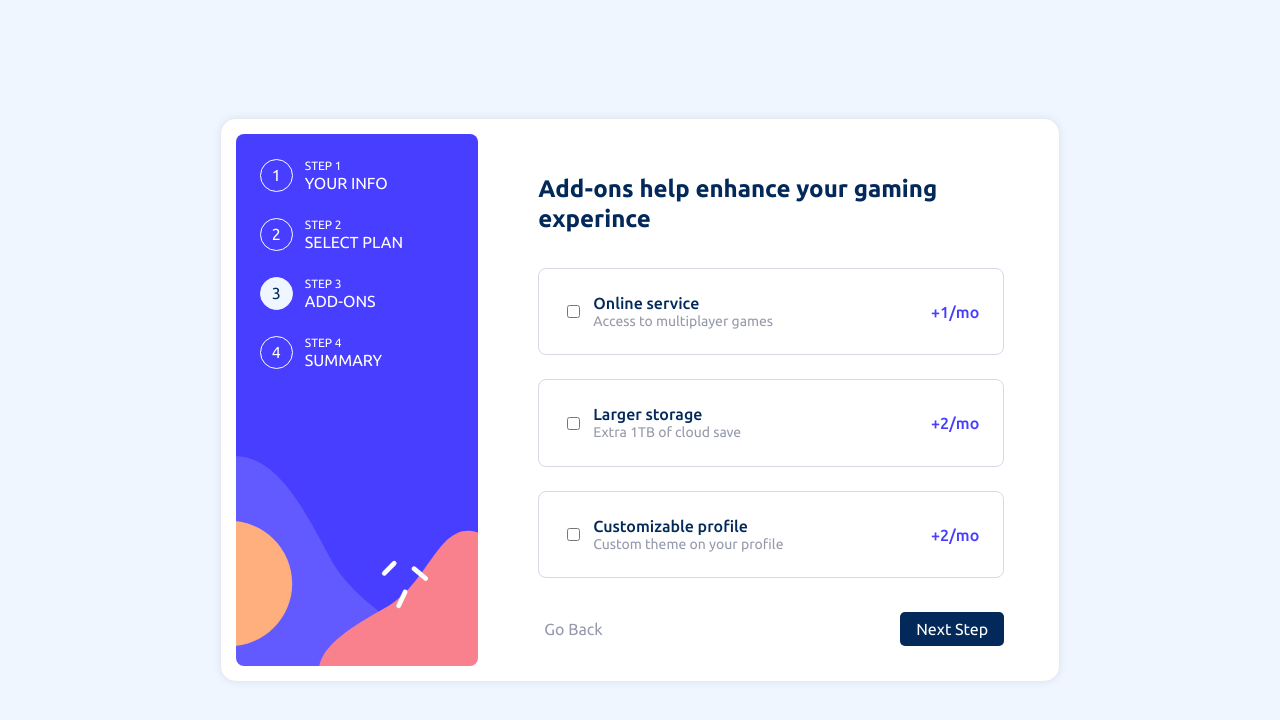
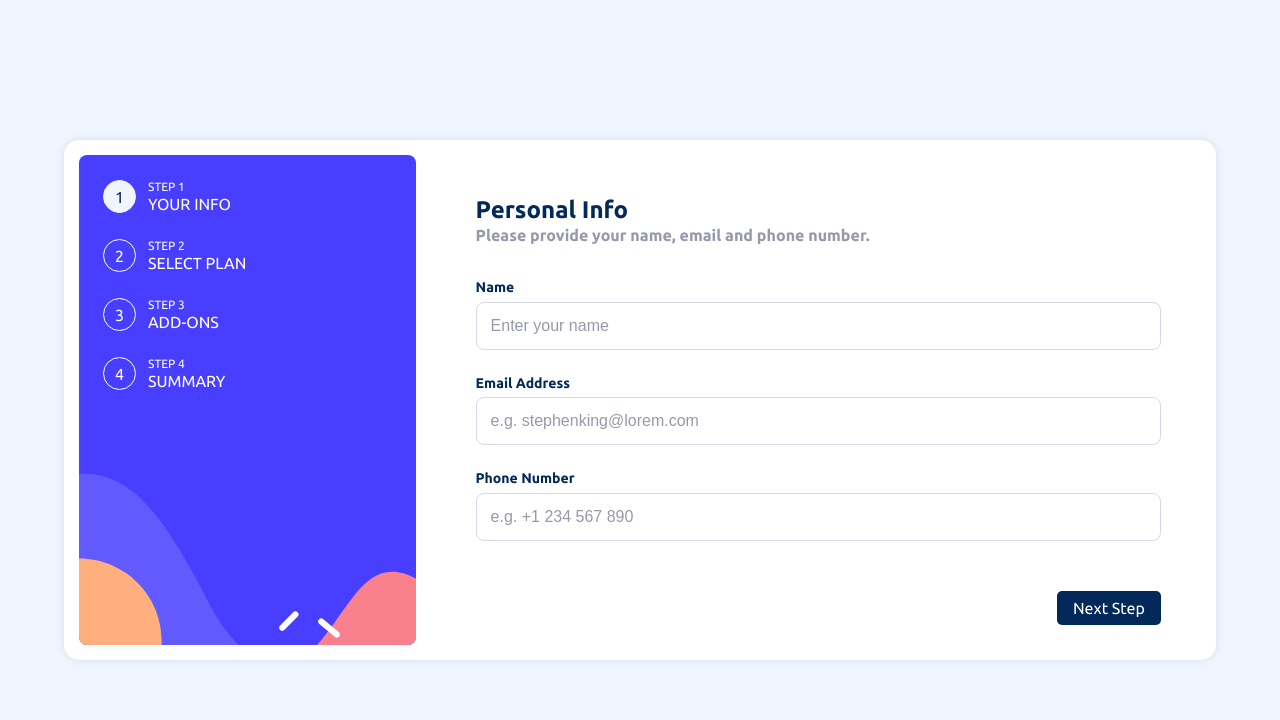
Before and after one commit to kadir-akar/multi-step-form, a React (Vite) app: page / in a window 1280 px wide. Shown: the top 720 px of the page. Built offline with nearby package versions, Linux system fonts and the light colour scheme.

Commit message:
collect form data

```diff
--- a/src/components/multi-step-form/index.jsx
+++ b/src/components/multi-step-form/index.jsx
@@ -39,12 +39,34 @@ const Steps = {
 };
 
 const MultiStepForm = () => {
-  const [activeStep, setActiveStep] = useState("step3");
+  const [formData, setFormData] = useState({
+    step1: {},
+    step2: {},
+    step3: {},
+  });
+  const [activeStep, setActiveStep] = useState("step1");
   const ActiveStep = Steps[activeStep].component;
+
+  const handleStepSubmit = (stepId, nextStepId, stepData) => {
+    setFormData({
+      ...formData,
+      [stepId]: stepData,
+    });
+    setActiveStep(nextStepId);
+  };
+  const handleBack = () => {
+    const currentStepNumber = Number(activeStep.slice(-1));
+    setActiveStep(`step${currentStepNumber - 1}`);
+  };
   return (
     <S.MultiStepForm>
       <Sidebar activeStep={activeStep} />
-      <ActiveStep {...Steps[activeStep]} />
+      <ActiveStep
+        {...Steps[activeStep]}
+        onStepSubmit={handleStepSubmit}
+        formData={formData}
+        onBack={handleBack}
+      />
     </S.MultiStepForm>
   );
 };
--- a/src/components/multi-step-form/styled.jsx
+++ b/src/components/multi-step-form/styled.jsx
@@ -7,6 +7,6 @@ export const MultiStepForm = styled.div`
   background-color: var(--white);
   border-radius: 15px;
   min-height: 65vh;
-  min-width: 60vw;
+  min-width: 90vw;
   box-shadow: 0 0 10px 0 rgba(0, 0, 0, 0.1);
 `;
--- a/src/components/step-1/index.jsx
+++ b/src/components/step-1/index.jsx
@@ -4,16 +4,26 @@ import FormsJSON from "../../form.json";
 
 import * as S from "./styled";
 
-const { step1 } = FormsJSON;
-const hasError = false;
-const Step1 = (props) => {
+const Step1 = ({ onStepSubmit, formData, ...props }) => {
+  const { step1 } = FormsJSON;
+  const hasError = false;
+
+  const onSubmit = (e) => {
+    e.preventDefault();
+
+    const formData = new FormData(e.target);
+    const formProperties = Object.fromEntries(formData.entries());
+
+    onStepSubmit("step1", "step2", formProperties);
+  };
   return (
-    <Step {...props}>
+    <Step {...props} handleSubmit={onSubmit}>
       <S.Step1>
         {step1.map((item) => (
           <S.FormItem key={item.id} hasError={hasError}>
             <S.Label htmlFor={item.id}>{item.label}</S.Label>
             <S.Input
+              defaultValue={formData.step1[item.id]}
               name={item.id}
               type={item.type}
               placeholder={item.placeholder}
--- a/src/components/step-2/index.jsx
+++ b/src/components/step-2/index.jsx
@@ -10,9 +10,11 @@ import { Icons, defaultPlan, defaultBillingType } from "./constants";
 
 const { step2 } = FormJSON;
 
-const Step2 = (props) => {
-  const [plan, setPlan] = useState(defaultPlan);
-  const [billigType, setBillingType] = useState(defaultBillingType);
+const Step2 = ({ onStepSubmit, formData, ...props }) => {
+  const [plan, setPlan] = useState(formData.step2.plan ?? defaultPlan);
+  const [billingType, setBillingType] = useState(
+    formData.step2.billingType ?? defaultBillingType
+  );
 
   const changePlan = (newPlan) => {
     setPlan(newPlan);
@@ -21,12 +23,18 @@ const Step2 = (props) => {
   const changeBilling = (newBillingType) => {
     setBillingType(newBillingType);
   };
+  const onSubmit = (e) => {
+    onStepSubmit("step2", "step3", {
+      billingType,
+      plan,
+    });
+  };
 
   return (
-    <Step {...props}>
+    <Step {...props} handleSubmit={onSubmit}>
       <S.Step2>
         <S.RadioGroup>
-          {step2[billigType].map((item) => (
+          {step2[billingType].map((item) => (
             <S.RadioLabel key={item.id} isSelected={item.id === plan}>
               <S.RadioInput
                 name="plan-type"
@@ -36,7 +44,7 @@ const Step2 = (props) => {
               <S.Icon src={Icons[item.id]} />
               <S.Title>{item.title}</S.Title>
               <S.Subtitle>{item.price}</S.Subtitle>
-              {billigType === "yearly" && (
+              {billingType === "yearly" && (
                 <S.Description>{item.description}</S.Description>
               )}
             </S.RadioLabel>
@@ -46,14 +54,14 @@ const Step2 = (props) => {
           <S.BillingButton
             type="button"
             onClick={() => changeBilling("monthly")}
-            isSelected={billigType === "monthly"}
+            isSelected={billingType === "monthly"}
           >
             Monthly
           </S.BillingButton>
           <S.BillingButton
             type="button"
             onClick={() => changeBilling("yearly")}
-            isSelected={billigType === "yearly"}
+            isSelected={billingType === "yearly"}
           >
             Yearly
           </S.BillingButton>
--- a/src/components/step-3/index.jsx
+++ b/src/components/step-3/index.jsx
@@ -1,15 +1,18 @@
-import React from "react";
+import React, { useState } from "react";
+
+import FormJSON from "../../form.json";
 import Step from "../step";
-import FormJSON from "../../form.json";
-import { useState } from "react";
 
 import * as S from "./styled";
 
 const { step3 } = FormJSON;
 
-const Step3 = (props) => {
-  const [selectedAddons, setSelectedAddons] = useState([]);
-  const billingType = "monthly";
+function Step3({ onStepSubmit, formData, ...props }) {
+  const [selectedAddons, setSelectedAddons] = useState(
+    formData.step3.selectedAddons ?? []
+  );
+
+  const { billingType } = formData.step2;
 
   const changeSelectedAddons = (checked, selectedAddon) => {
     if (checked) {
@@ -20,17 +23,22 @@ const Step3 = (props) => {
       );
     }
   };
-  console.log(selectedAddons);
+
+  const checkSelected = (id) => selectedAddons.some((i) => i.id === id);
+
+  const onSubmit = () => {
+    onStepSubmit("step3", "step4", {
+      selectedAddons,
+    });
+  };
 
   return (
-    <Step {...props}>
+    <Step {...props} handleSubmit={onSubmit}>
       <S.Step3>
         {step3[billingType].map((item) => (
-          <S.Item
-            key={item.id}
-            isSelected={selectedAddons.some((i) => i.id === item.id)}
-          >
+          <S.Item key={item.id} isSelected={checkSelected(item.id)}>
             <S.Input
+              defaultChecked={checkSelected(item.id)}
               type="checkbox"
               onChange={(e) => changeSelectedAddons(e.target.checked, item)}
             />
@@ -44,6 +52,6 @@ const Step3 = (props) => {
       </S.Step3>
     </Step>
   );
-};
+}
 
 export default Step3;
--- a/src/components/step/index.jsx
+++ b/src/components/step/index.jsx
@@ -2,16 +2,26 @@ import React from "react";
 
 import * as S from "./styled";
 
-const Step = ({ title, subtitle, hasBackButton, hasNextButton, children }) => {
+const Step = ({
+  onBack,
+  handleSubmit,
+  title,
+  subtitle,
+  hasBackButton,
+  hasNextButton,
+  children,
+}) => {
   return (
-    <S.Step>
+    <S.Step onSubmit={handleSubmit}>
       <S.StepHeader>
         <S.Title>{title}</S.Title>
         <S.Subtitle>{subtitle}</S.Subtitle>
       </S.StepHeader>
       <S.Body>{children}</S.Body>
       <S.StepFooter>
-        {hasBackButton && <S.GoBackButton>Go Back</S.GoBackButton>}
+        {hasBackButton && (
+          <S.GoBackButton onClick={onBack}>Go Back</S.GoBackButton>
+        )}
         {hasNextButton && <S.GoNextButton>Next Step</S.GoNextButton>}
       </S.StepFooter>
     </S.Step>
```
